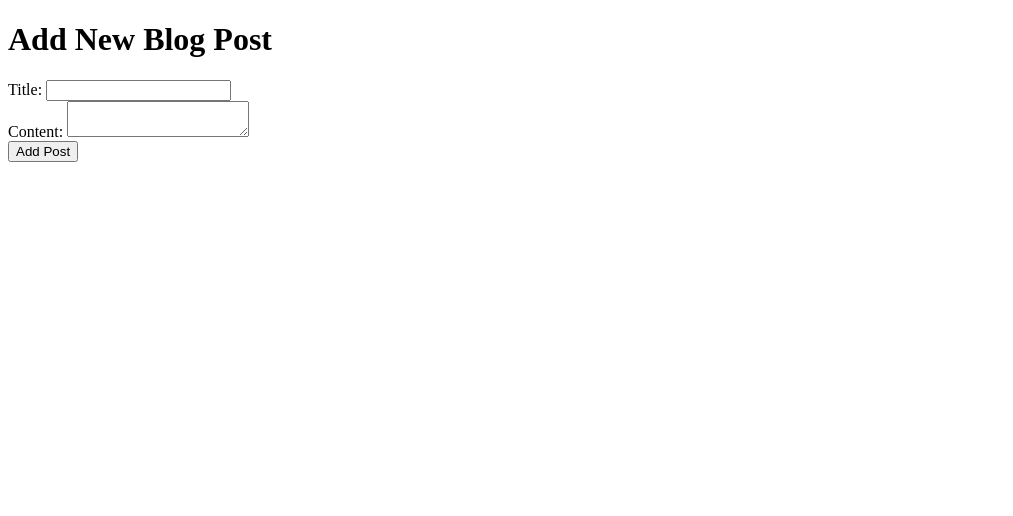
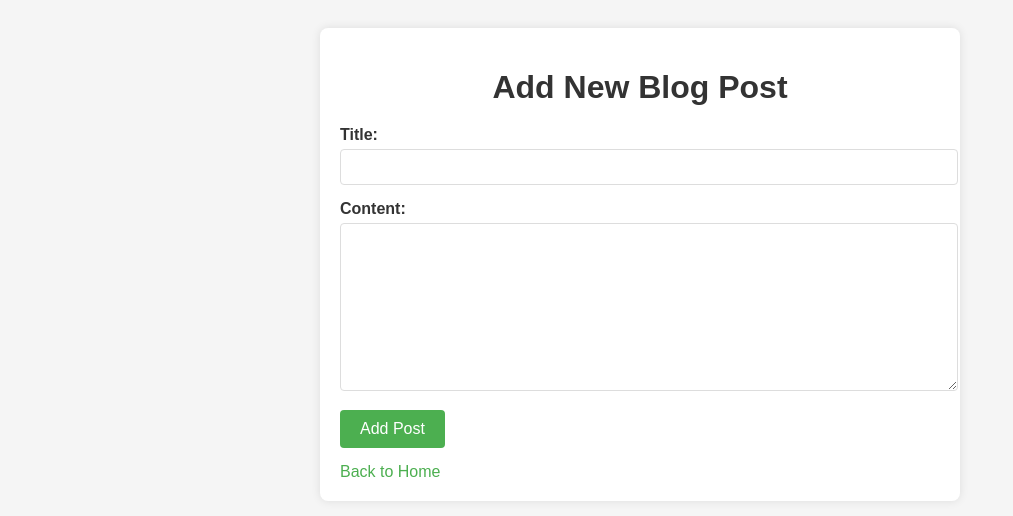
Before and after one commit to martenzoe/flask_blog, a Flask app: page /add in a window 1280 px wide. Shown: the top 516 px of the page, without its empty margins (0-1013 px from the left). Run offline with Flask 3, Linux system fonts and the light colour scheme.

Commit message:
Added Styling to the forms, PEP8 and Docstrings

```diff
--- a/app.py
+++ b/app.py
@@ -1,70 +1,76 @@
-from flask import Flask, render_template, json, request, redirect, url_for
+from flask import Flask, render_template, request, redirect, url_for
 import json
 
 app = Flask(__name__)
 
-# Blog-Beiträge aus der JSON-Datei lesen
-with open('blog_posts.json', 'r') as file:
-    blog_posts = json.load(file)
+# Load blog posts from the JSON file
+try:
+    with open('blog_posts.json', 'r') as file:
+        blog_posts = json.load(file)
+except FileNotFoundError:
+    blog_posts = []
+except json.JSONDecodeError:
+    blog_posts = []
+
 
 @app.route('/')
 def index():
+    """
+    Render the home page with a list of all blog posts.
+    """
     return render_template('index.html', posts=blog_posts)
+
 
 @app.route('/add', methods=['GET', 'POST'])
 def add():
+    """
+    Handle adding a new blog post.
+    - On GET: Render the form to add a new post.
+    - On POST: Add the new post to the list and save it to the JSON file.
+    """
     global blog_posts
+
     if request.method == 'POST':
-        title = request.form.get('title')
-        content = request.form.get('content')
+        try:
+            title = request.form.get('title')
+            content = request.form.get('content')
 
-        # Generieren einer eindeutigen ID
-        new_id = max([post['id'] for post in blog_posts], default=0) + 1
+            # Generate a unique ID for the new post
+            new_id = max([post['id'] for post in blog_posts], default=0) + 1
 
-        # Neuen Blog-Beitrag erstellen
-        new_post = {
-            'id': new_id,
-            'title': title,
-            'content': content
-        }
+            # Create the new blog post
+            new_post = {
+                'id': new_id,
+                'title': title,
+                'content': content
+            }
 
-        # Beitrag zur Liste hinzufügen
-        blog_posts.append(new_post)
+            # Add the new post to the list
+            blog_posts.append(new_post)
 
-        # Speichern der aktualisierten blog_posts in der JSON-Datei
-        with open('blog_posts.json', 'w') as file:
-            json.dump(blog_posts, file, indent=4)
+            # Save the updated list to the JSON file
+            with open('blog_posts.json', 'w') as file:
+                json.dump(blog_posts, file, indent=4)
 
-        return redirect(url_for('index'))
+            return redirect(url_for('index'))
+
+        except Exception as e:
+            return f"An error occurred while adding the post: {e}", 500
 
     return render_template('add.html')
 
 
 @app.route('/delete/<int:post_id>')
 def delete(post_id):
+    """
+    Handle deleting a blog post by its ID.
+    - Remove the post from the list and update the JSON file.
+    """
     global blog_posts
-    # Finden und Entfernen des Blog-Posts mit der gegebenen ID
-    blog_posts = [post for post in blog_posts if post['id'] != post_id]
 
-    # Aktualisieren der JSON-Datei
-    with open('blog_posts.json', 'w') as file:
-        json.dump(blog_posts, file, indent=4)
-
-    # Zurück zur Startseite
-    return redirect(url_for('index'))
-
-
-@app.route('/update/<int:post_id>', methods=['GET', 'POST'])
-def update(post_id):
-    global blog_posts
-    post = next((post for post in blog_posts if post['id'] == post_id), None)
-    if post is None:
-        return "Post not found", 404
-
-    if request.method == 'POST':
-        # Update the post
-        post['title'] = request.form.get('title')
-        post['content'] = request.form.get('content')
+    try:
+        # Find and remove the post with the given ID
+        blog_posts = [post for post in blog_posts if post['id'] != post_id]
 
         # Update the JSON file
         with open('blog_posts.json', 'w') as file:
@@ -72,9 +78,45 @@ def update(post_id):
 
         return redirect(url_for('index'))
 
-    # If it's a GET request, display the update form
-    return render_template('update.html', post=post)
+    except Exception as e:
+        return f"An error occurred while deleting the post: {e}", 500
+
+
+@app.route('/update/<int:post_id>', methods=['GET', 'POST'])
+def update(post_id):
+    """
+    Handle updating an existing blog post.
+    - On GET: Render a form pre-filled with the current details of the post.
+    - On POST: Update the details of the post and save it to the JSON file.
+    """
+    global blog_posts
+
+    try:
+        # Find the post by its ID
+        post = next((post for post in blog_posts if post['id'] == post_id), None)
+        if not post:
+            return "Post not found", 404
+
+        if request.method == 'POST':
+            # Update the post details
+            post['title'] = request.form.get('title')
+            post['content'] = request.form.get('content')
+
+            # Save the updated list to the JSON file
+            with open('blog_posts.json', 'w') as file:
+                json.dump(blog_posts, file, indent=4)
+
+            return redirect(url_for('index'))
+
+        # Render the update form for a GET request
+        return render_template('update.html', post=post)
+
+    except Exception as e:
+        return f"An error occurred while updating the post: {e}", 500
 
 
 if __name__ == '__main__':
+    """
+    Run the Flask application on host 0.0.0.0 and port 5001 in debug mode.
+    """
     app.run(host="0.0.0.0", port=5001, debug=True)
--- a/static/style.css
+++ b/static/style.css
@@ -70,3 +70,67 @@ h1 {
 .update-button:hover {
     background-color: #45a049;
 }
+
+.form-container {
+    max-width: 600px;
+    margin: 0 auto;
+    padding: 20px;
+    background-color: #fff;
+    border-radius: 8px;
+    box-shadow: 0 0 10px rgba(0,0,0,0.1);
+}
+
+.form-container h1 {
+    margin-bottom: 20px;
+    color: #333;
+}
+
+.form-group {
+    margin-bottom: 15px;
+}
+
+.form-group label {
+    display: block;
+    margin-bottom: 5px;
+    font-weight: bold;
+}
+
+.form-group input[type="text"],
+.form-group textarea {
+    width: 100%;
+    padding: 8px;
+    border: 1px solid #ddd;
+    border-radius: 4px;
+    font-size: 16px;
+}
+
+.form-group textarea {
+    height: 150px;
+}
+
+.submit-btn {
+    display: inline-block;
+    padding: 10px 20px;
+    background-color: #4CAF50;
+    color: white;
+    text-decoration: none;
+    border: none;
+    border-radius: 4px;
+    font-size: 16px;
+    cursor: pointer;
+}
+
+.submit-btn:hover {
+    background-color: #45a049;
+}
+
+.back-link {
+    display: inline-block;
+    margin-top: 15px;
+    color: #4CAF50;
+    text-decoration: none;
+}
+
+.back-link:hover {
+    text-decoration: underline;
+}
--- a/templates/add.html
+++ b/templates/add.html
@@ -2,18 +2,25 @@
 <html lang="en">
 <head>
     <meta charset="UTF-8">
+    <meta name="viewport" content="width=device-width, initial-scale=1.0">
     <title>Add New Blog Post</title>
+    <link rel="stylesheet" href="{{ url_for('static', filename='style.css') }}">
 </head>
 <body>
-    <h1>Add New Blog Post</h1>
-    <form method="POST">
-        <label for="title">Title:</label>
-        <input type="text" id="title" name="title" required><br>
-
-        <label for="content">Content:</label>
-        <textarea id="content" name="content" required></textarea><br>
-
-        <input type="submit" value="Add Post">
-    </form>
+    <div class="form-container">
+        <h1>Add New Blog Post</h1>
+        <form action="{{ url_for('add') }}" method="POST">
+            <div class="form-group">
+                <label for="title">Title:</label>
+                <input type="text" id="title" name="title" required>
+            </div>
+            <div class="form-group">
+                <label for="content">Content:</label>
+                <textarea id="content" name="content" required></textarea>
+            </div>
+            <button type="submit" class="submit-btn">Add Post</button>
+        </form>
+        <a href="{{ url_for('index') }}" class="back-link">Back to Home</a>
+    </div>
 </body>
 </html>
```
Also changed, not shown: templates/update.html (+15 -11 lines).
